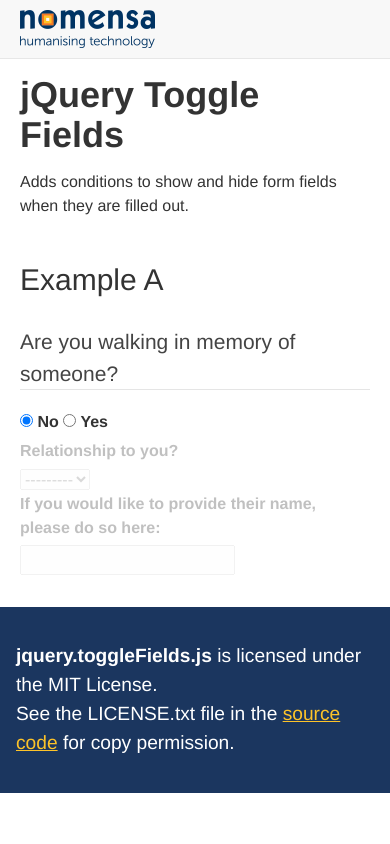
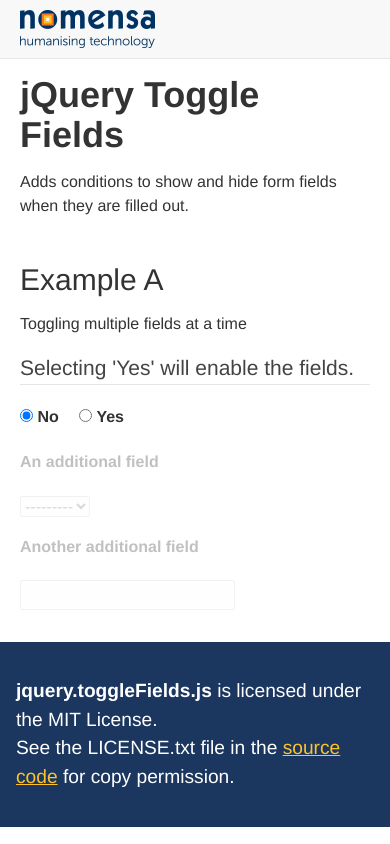
Before and after one commit to nomensa/jquery.toggle-fields, a plain HTML site: page index.html in a window 390 px wide. Drawn offline with nearby package versions, Linux system fonts and the light colour scheme.

Commit message:
cleaned up demo

```diff
--- a/gh-pages/css/demo.css
+++ b/gh-pages/css/demo.css
@@ -1,2 +1,17 @@
 /* DEMO STYLES
 ------------------------------------------------------------------------------*/
+.form-row {
+    margin-bottom: 1em;
+}
+
+fieldset label {
+    margin-right: 1em;
+}
+
+.heading {
+    margin-bottom: 14px;
+}
+
+.disabled {
+    opacity: 0.3;
+}
--- a/index.html
+++ b/index.html
@@ -9,14 +9,9 @@
         <link rel="stylesheet" media="screen" href="gh-pages/css/normalize.css">
         <link rel="stylesheet" media="screen" href="gh-pages/css/styles.css">
         <link rel="stylesheet" media="screen" href="gh-pages/css/demo.css">
-        <style>
-            .disabled {
-                opacity: 0.3;
-            }
-        </style>
     </head>
 
-    <body data-toggle-conditions="#id_walking_in_memory_of_someone_1">
+    <body data-toggle-conditions="#demo_field_2">
         <div class="header">
             <p><a href="http://nomensa.com?plugin"><img src="gh-pages/img/nomensa-logo.png" alt="Nomensa humanising technology" width="135" heaight="38"></a></p>
         </div>
@@ -24,30 +19,31 @@
             <h1>jQuery Toggle Fields</h1>
             <p>Adds conditions to show and hide form fields when they are filled out.</p>
 
-            <h2>Example A</h2>
+            <h2 class="heading">Example A</h2>
+            <p>Toggling multiple fields at a time</p>
 
             <form class="example-a">
-                <fieldset>
-                    <legend for="id_walking_in_memory_of_someone">Are you walking in memory of someone?</legend>
-                    <label for="id_walking_in_memory_of_someone_0"><input aria-required="true" checked="checked" id="id_walking_in_memory_of_someone_0" name="walking_in_memory_of_someone" type="radio" value="False"> No</label></li>
-                    <label for="id_walking_in_memory_of_someone_1"><input aria-required="true" id="id_walking_in_memory_of_someone_1" name="walking_in_memory_of_someone" type="radio" value="True"> Yes</label></li>
+                <fieldset class="form-row">
+                    <legend>Selecting 'Yes' will enable the fields.</legend>
+                    <label for="demo_field_1"><input checked="checked" id="demo_field_1" name="demo_fieldset_1" type="radio"> No</label></li>
+                    <label for="demo_field_2"><input id="demo_field_2" name="demo_fieldset_1" type="radio"> Yes</label></li>
                 </fieldset>
-                <div data-toggle-next="" data-toggle-ref="id_walking_in_memory_of_someone_1">
-                    <div>
-                        <label data-toggle-target="" for="id_in_memory_of_relation">Relationship to you?</label>
+                <div data-toggle-next data-toggle-ref="demo_field_2">
+                    <div class="form-row">
+                        <label data-toggle-target="" for="demo_field_3">An additional field</label>
                     </div>
-                    <div>
-                        <select id="id_in_memory_of_relation" name="in_memory_of_relation" data-toggle-target="">
-                            <option value="" selected="selected">---------</option>
+                    <div class="form-row">
+                        <select id="demo_field_3" data-toggle-target>
+                            <option>---------</option>
                         </select>
                     </div>
                 </div>
-                <div data-toggle-next="" data-toggle-ref="id_walking_in_memory_of_someone_1">
-                    <div class="">
-                        <label data-toggle-target="" for="id_in_memory_of_name">If you would like to provide their name, please do so here:</label>
+                <div data-toggle-next data-toggle-ref="demo_field_2">
+                    <div class="form-row">
+                        <label data-toggle-target for="demo_field_4">Another additional field</label>
                     </div>
-                    <div class="">
-                        <input data-toggle-target="" id="id_in_memory_of_name" type="text">
+                    <div class="form-row">
+                        <input data-toggle-target id="demo_field_4" type="text">
                     </div>
                 </div>
             </form>
```
